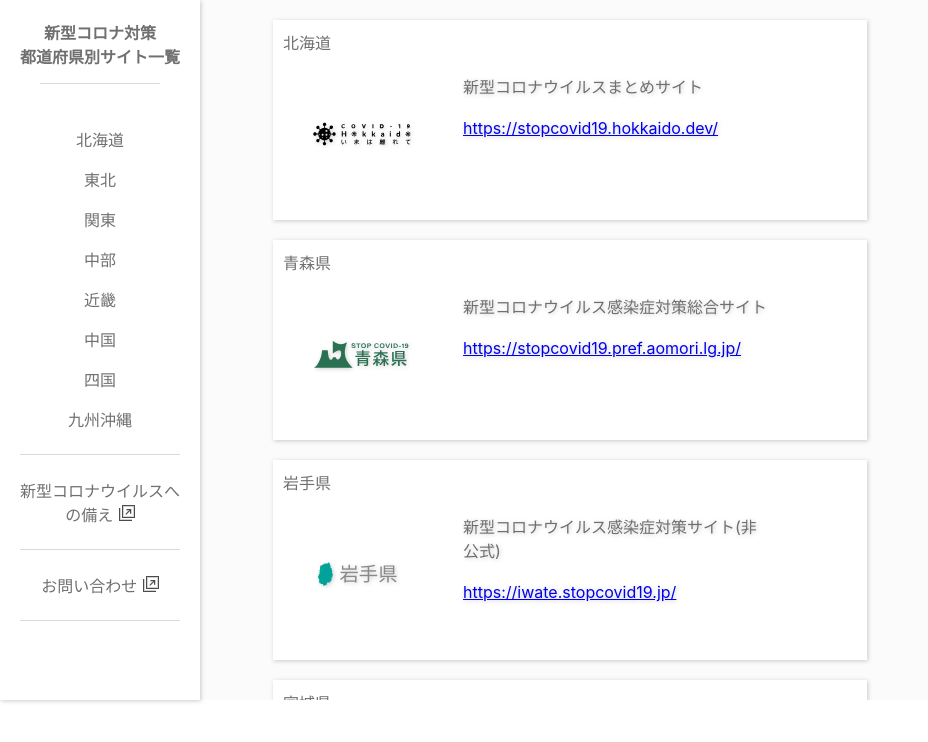
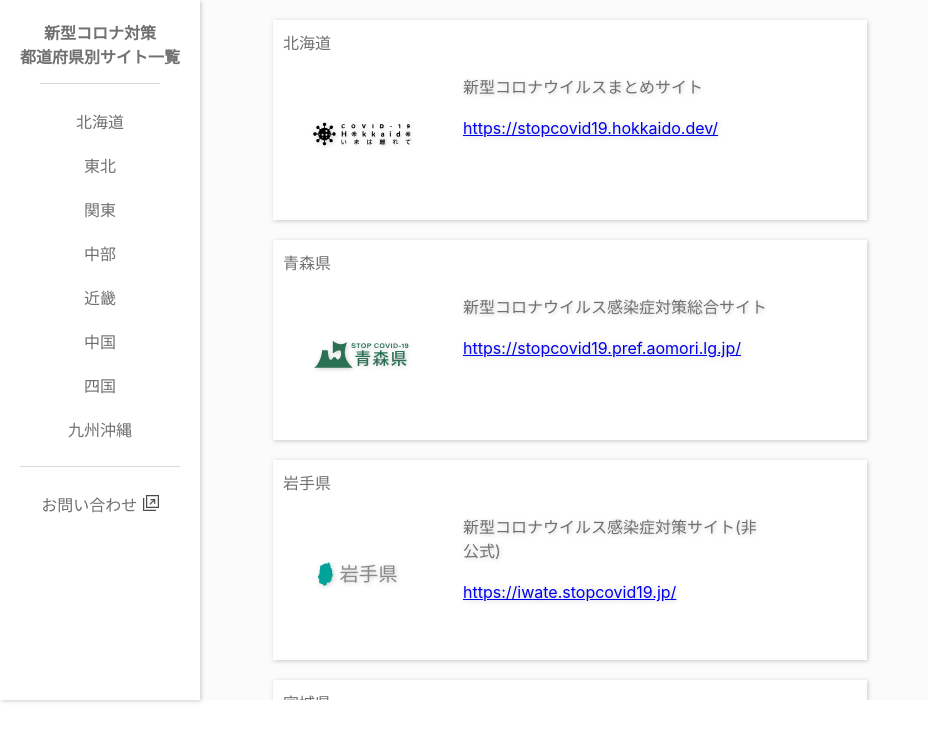
Before and after one commit to GakutoOkawara/covid19-prefectures, a Nuxt app: page / in a window 1280 px wide. Shown: the top 742 px of the page, without its empty margins (0-928 px from the left). Built offline with nearby package versions, Linux system fonts and the light colour scheme.

Commit message:
新型コロナウイルスへの備えを削除

```diff
--- a/components/Sidebar.vue
+++ b/components/Sidebar.vue
@@ -10,24 +10,12 @@
     </li>
     <router-view />
     <p class="border"></p>
-    <li class="prevenstion">
-      <a
-        href="https://www.kantei.go.jp/jp/headline/kansensho/coronavirus.html"
-        target="_blank"
-        rel="noopener noreferrer"
-      >
-        新型コロナウイルスへの備え
-        <img src="../assets/img/another_tab.png" />
-      </a>
-    </li>
-    <p class="border"></p>
     <li class="contact">
       <a href="#" target="_blank" rel="noopener noreferrer">
         お問い合わせ
         <img src="../assets/img/another_tab.png" />
       </a>
     </li>
-    <p class="border"></p>
   </ul>
 </template>
 
@@ -58,7 +46,7 @@ export default {
 .sidenav li a {
   display: block;
   color: #707070;
-  padding: 8px 16px;
+  padding: 10px 16px;
   text-decoration: none;
 }
 .sidenav li a:hover {
@@ -68,7 +56,7 @@ export default {
 .sidenav-title {
   font-weight: bold;
   color: #707070;
-  padding: 20px;
+  padding: 20px 20px 0px;
 }
 .border {
   border-bottom: 1px solid #d9d9d9;
```
